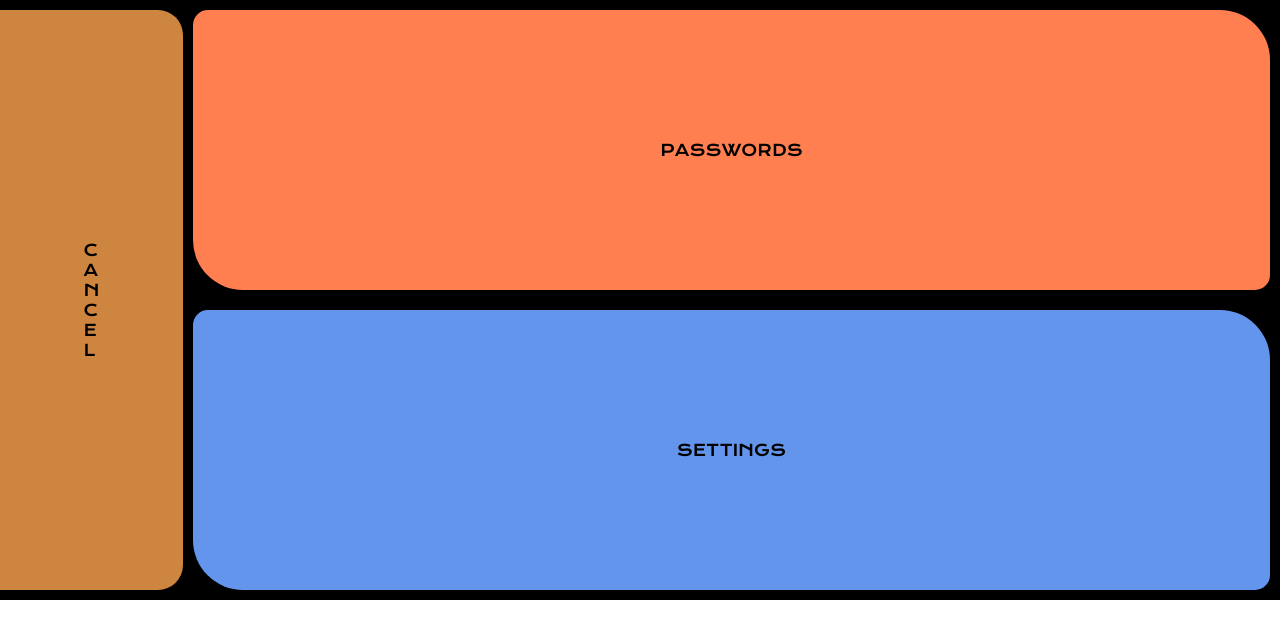
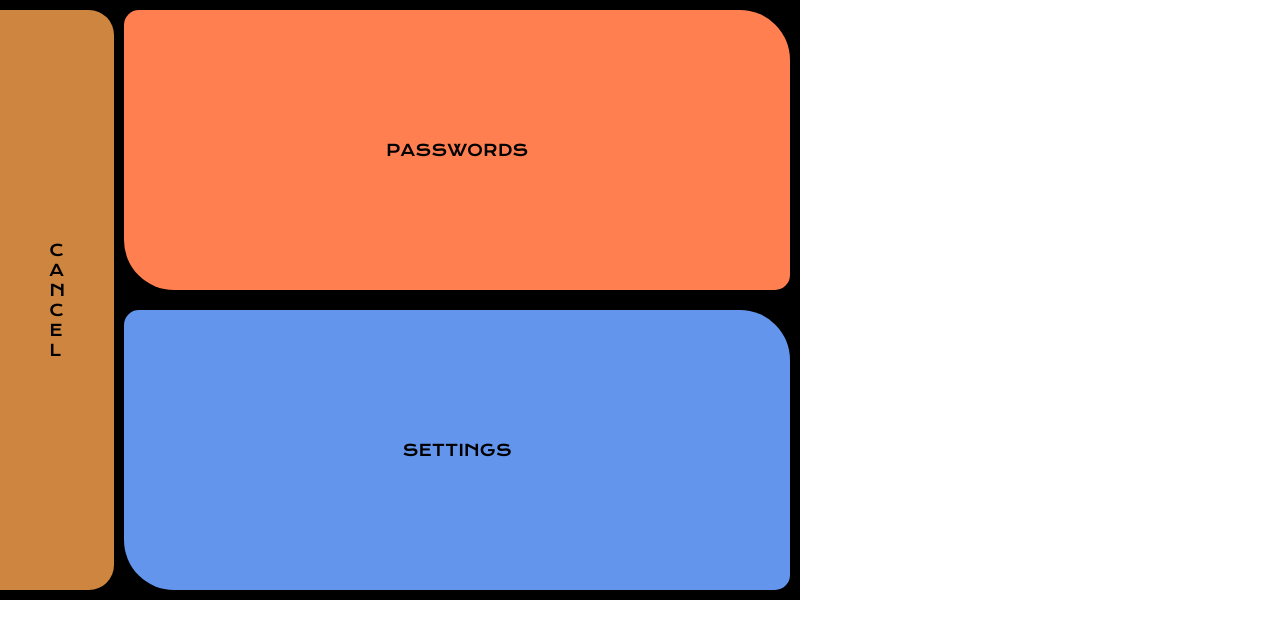
Before and after one commit to mryork/hearpass, a website: page frontend/index.html in a window 1280 px wide. Drawn offline with nearby package versions, Linux system fonts and the light colour scheme.

Commit message:
IF THIS POSITION ISNT FIXED

```diff
--- a/frontend/scripts/view.js
+++ b/frontend/scripts/view.js
@@ -2,6 +2,7 @@
 
 console.log("JS connected");
 document.getElementById("phone-container").style.height = "" + window.screen.height + "px";
+document.getElementById("phone-container").style.width = "" + window.screen.width + "px";
 
 /*
 // Check if pointer events are supported.
--- a/frontend/styles.css
+++ b/frontend/styles.css
@@ -1,5 +1,5 @@
 body{
-    margin: 0 auto;
+    margin: 0;
     padding: 0;
     font-size: 2em;
     font-family: 'Krona One', sans-serif;
@@ -10,7 +10,9 @@ body{
 }
 
 #phone-container{
-    width: 100vw;
+    display: block;
+	width: 100%;
+	height: 100%;
 }
 
 
```
